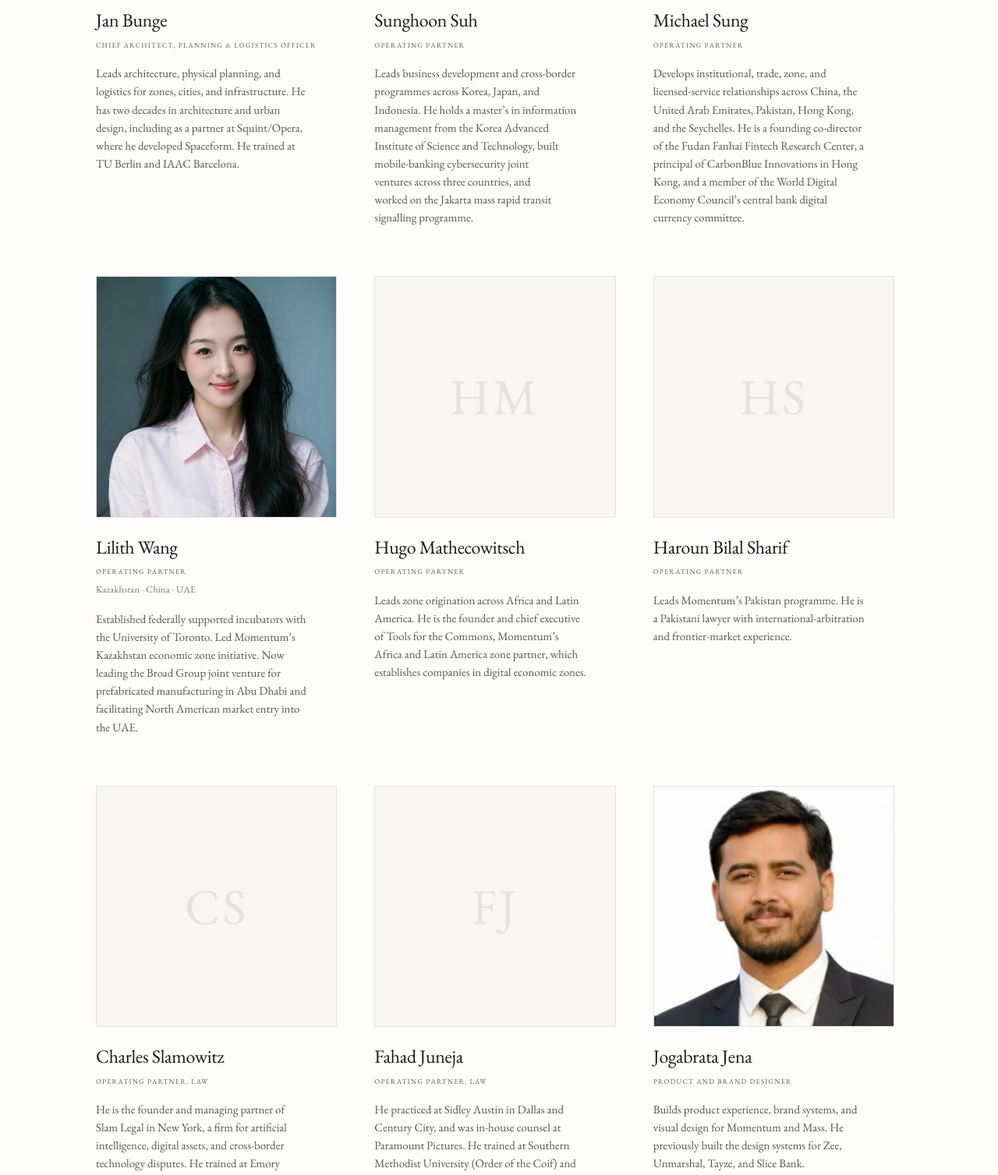
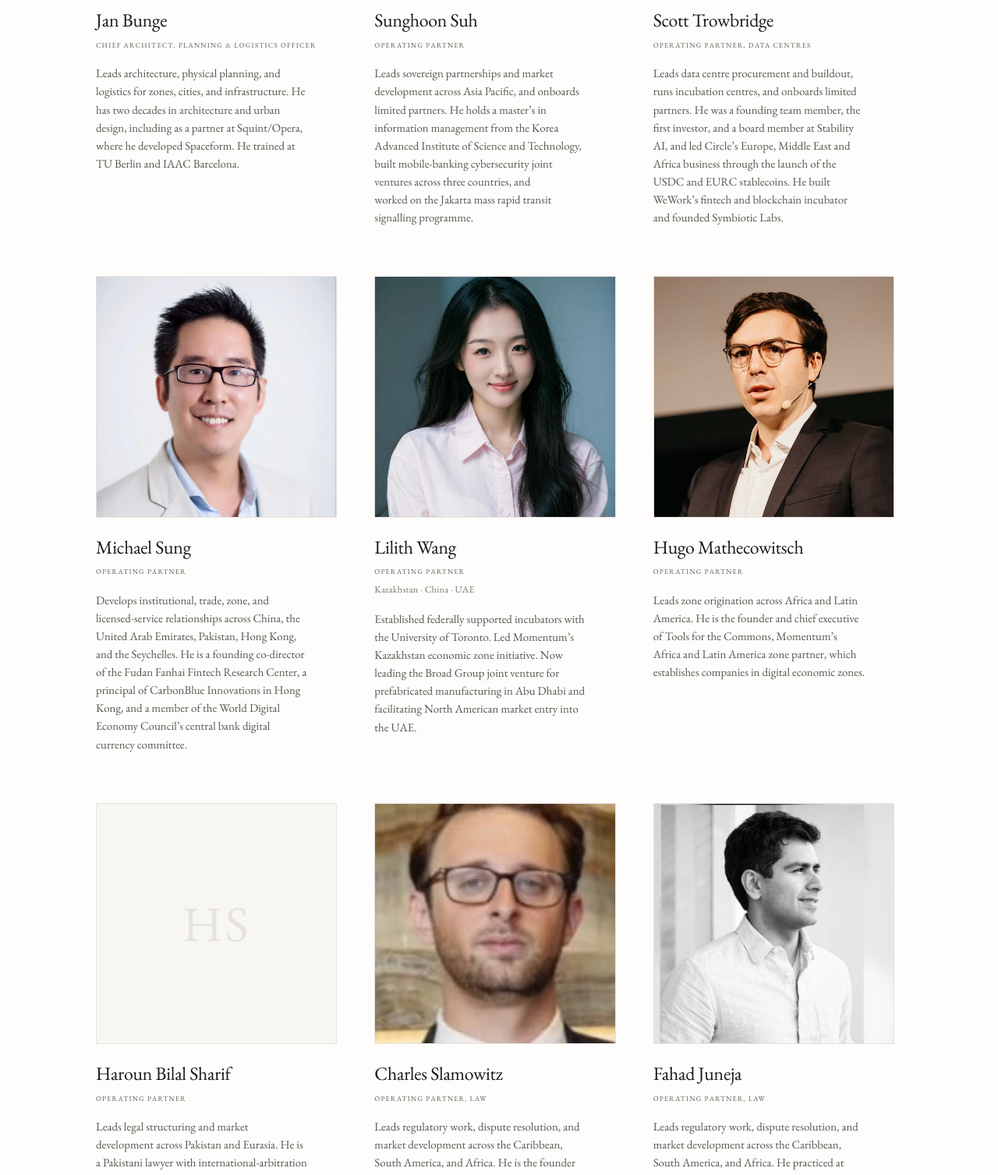
Before and after one commit to momentum-sez/momentum.inc, a plain HTML site: page team.html in a window 1280 px wide. Shown: the part 1607-3114 px from the top of the page at 78% size. Drawn offline with nearby package versions, Linux system fonts and the light colour scheme; a web font is replaced by a local one.

Commit message:
Team page: correct roles to the agreed record (Scott on data centres, Sunghoon, Haroun, Charles, Fahad, Miklós) and add five portraits

```diff
--- a/team.html
+++ b/team.html
@@ -149,11 +149,18 @@
                             <div class="team-portrait" data-initials="SS"><img src="/team/sunghoon-suh.png" alt="Sunghoon Suh" width="1440" height="1440" loading="lazy"></div>
                             <h2 class="team-card-name">Sunghoon Suh</h2>
                             <p class="team-card-role">Operating Partner</p>
-                            <p class="team-card-bio">Leads business development and cross-border programmes across Korea, Japan, and Indonesia. He holds a master&rsquo;s in information management from the Korea Advanced Institute of Science and Technology, built mobile-banking cybersecurity joint ventures across three countries, and worked on the Jakarta mass rapid transit signalling programme.</p>
+                            <p class="team-card-bio">Leads sovereign partnerships and market development across Asia Pacific, and onboards limited partners. He holds a master&rsquo;s in information management from the Korea Advanced Institute of Science and Technology, built mobile-banking cybersecurity joint ventures across three countries, and worked on the Jakarta mass rapid transit signalling programme.</p>
                         </div>
 
                         <div class="team-card">
-                            <div class="team-portrait" data-initials="MS"></div>
+                            <div class="team-portrait" data-initials="ST"><img src="/team/scott-trowbridge-highres.jpg" alt="Scott Trowbridge" width="626" height="644" loading="lazy"></div>
+                            <h2 class="team-card-name">Scott Trowbridge</h2>
+                            <p class="team-card-role">Operating Partner, Data Centres</p>
+                            <p class="team-card-bio">Leads data centre procurement and buildout, runs incubation centres, and onboards limited partners. He was a founding team member, the first investor, and a board member at Stability AI, and led Circle&rsquo;s Europe, Middle East and Africa business through the launch of the USDC and EURC stablecoins. He built WeWork&rsquo;s fintech and blockchain incubator and founded Symbiotic Labs.</p>
+                        </div>
+
+                        <div class="team-card">
+                            <div class="team-portrait" data-initials="MS"><img src="/team/michael-sung.jpg" alt="Michael Sung" width="986" height="986" loading="lazy"></div>
                             <h2 class="team-card-name">Michael Sung</h2>
                             <p class="team-card-role">Operating Partner</p>
                             <p class="team-card-bio">Develops institutional, trade, zone, and licensed-service relationships across China, the United Arab Emirates, Pakistan, Hong Kong, and the Seychelles. He is a founding co-director of the Fudan Fanhai Fintech Research Center, a principal of CarbonBlue Innovations in Hong Kong, and a member of the World Digital Economy Council&rsquo;s central bank digital currency committee.</p>
@@ -170,7 +177,7 @@
 
 
                         <div class="team-card">
-                            <div class="team-portrait" data-initials="HM"></div>
+                            <div class="team-portrait" data-initials="HM"><img src="/team/hugo-mathecowitsch.jpg" alt="Hugo Mathecowitsch" width="540" height="540" loading="lazy"></div>
                             <h2 class="team-card-name">Hugo Mathecowitsch</h2>
                             <p class="team-card-role">Operating Partner</p>
                             <p class="team-card-bio">Leads zone origination across Africa and Latin America. He is the founder and chief executive of Tools for the Commons, Momentum&rsquo;s Africa and Latin America zone partner, which establishes companies in digital economic zones.</p>
@@ -180,21 +187,21 @@
                             <div class="team-portrait" data-initials="HS"></div>
                             <h2 class="team-card-name">Haroun Bilal Sharif</h2>
                             <p class="team-card-role">Operating Partner</p>
-                            <p class="team-card-bio">Leads Momentum&rsquo;s Pakistan programme. He is a Pakistani lawyer with international-arbitration and frontier-market experience.</p>
+                            <p class="team-card-bio">Leads legal structuring and market development across Pakistan and Eurasia. He is a Pakistani lawyer with international-arbitration and frontier-market experience.</p>
                         </div>
 
                         <div class="team-card">
-                            <div class="team-portrait" data-initials="CS"></div>
+                            <div class="team-portrait" data-initials="CS"><img src="/team/charles-slamowitz.jpg" alt="Charles Slamowitz" width="450" height="450" loading="lazy"></div>
                             <h2 class="team-card-name">Charles Slamowitz</h2>
                             <p class="team-card-role">Operating Partner, Law</p>
-                            <p class="team-card-bio">He is the founder and managing partner of Slam Legal in New York, a firm for artificial intelligence, digital assets, and cross-border technology disputes. He trained at Emory University School of Law.</p>
+                            <p class="team-card-bio">Leads regulatory work, dispute resolution, and market development across the Caribbean, South America, and Africa. He is the founder and managing partner of Slam Legal in New York, a firm for artificial intelligence, digital assets, and cross-border technology disputes. He trained at Emory University School of Law.</p>
                         </div>
 
                         <div class="team-card">
-                            <div class="team-portrait" data-initials="FJ"></div>
+                            <div class="team-portrait" data-initials="FJ"><img src="/team/fahad-juneja.jpg" alt="Fahad Juneja" width="640" height="640" loading="lazy"></div>
                             <h2 class="team-card-name">Fahad Juneja</h2>
                             <p class="team-card-role">Operating Partner, Law</p>
-                            <p class="team-card-bio">He practiced at Sidley Austin in Dallas and Century City, and was in-house counsel at Paramount Pictures. He trained at Southern Methodist University (Order of the Coif) and George Washington University.</p>
+                            <p class="team-card-bio">Leads regulatory work, dispute resolution, and market development across the Caribbean, South America, and Africa. He practiced at Sidley Austin in Dallas and Century City, and was in-house counsel at Paramount Pictures. He trained at Southern Methodist University (Order of the Coif) and George Washington University.</p>
                         </div>
 
                         <div class="team-card">
@@ -215,7 +222,7 @@
                         </div>
 
                         <div class="team-card">
-                            <div class="team-portrait" data-initials="AN"></div>
+                            <div class="team-portrait" data-initials="AN"><img src="/team/ali-al-nuaimi.jpg" alt="Ali Al Nuaimi" width="800" height="800" loading="lazy"></div>
                             <h2 class="team-card-name">Ali Al Nuaimi</h2>
                             <p class="team-card-role">Advisor, Sovereign and Institutional</p>
                             <p class="team-card-bio">Advises on government, energy, banking, and applied-artificial-intelligence programmes in the United Arab Emirates. He is a nuclear scientist and applied-artificial-intelligence engineer there.</p>
@@ -228,21 +235,13 @@
                             <p class="team-card-bio">Advises on institutional and energy relationships.</p>
                         </div>
 
-                        <div class="team-card">
-                            <div class="team-portrait" data-initials="ST"><img src="/team/scott-trowbridge-highres.jpg" alt="Scott Trowbridge" width="626" height="644" loading="lazy"></div>
-                            <h2 class="team-card-name">Scott Trowbridge</h2>
-                            <p class="team-card-role">Advisor, Venture and Digital Currency</p>
-                            <p class="team-card-geo">UAE</p>
-                            <p class="team-card-bio">Advises on venture incubation, founder communities, and United Arab Emirates relationships. He was a founding team member, the first investor, and a board member at Stability AI, and led Circle&rsquo;s Europe, Middle East and Africa business through the launch of the USDC and EURC stablecoins. He built WeWork&rsquo;s fintech and blockchain incubator and founded Symbiotic Labs.</p>
-                        </div>
-
 
                         <div class="team-card">
                             <div class="team-portrait" data-initials="MV"><img src="/team/miklos-veszpremi.jpg" alt="Miklós Veszprémi, PhD" width="1472" height="2216" loading="lazy"></div>
                             <h2 class="team-card-name">Miklós Veszprémi, PhD</h2>
                             <p class="team-card-role">Advisor &amp; Operator, Private Markets</p>
                             <p class="team-card-geo">UAE &middot; Europe</p>
-                            <p class="team-card-bio">BCG Expert Consultant advising sovereign wealth funds, including a $1T fund. EY-Parthenon transaction strategy. WEF Fellow. PhD Yale, MBA St. Gallen, concert pianist. Seven languages, four nationalities.</p>
+                            <p class="team-card-bio">Runs Momentum&rsquo;s secondaries desk. Former BCG Expert Consultant advising sovereign wealth funds, including a $1T fund; EY-Parthenon transaction strategy; WEF Fellow; PhD Yale, MBA St. Gallen, concert pianist. Seven languages.</p>
                         </div>
 
                     </div>
```
Also changed, not shown: team/ali-al-nuaimi.jpg (added), team/charles-slamowitz.jpg (added), team/fahad-juneja.jpg (added), team/hugo-mathecowitsch.jpg (added), team/michael-sung.jpg (added).
